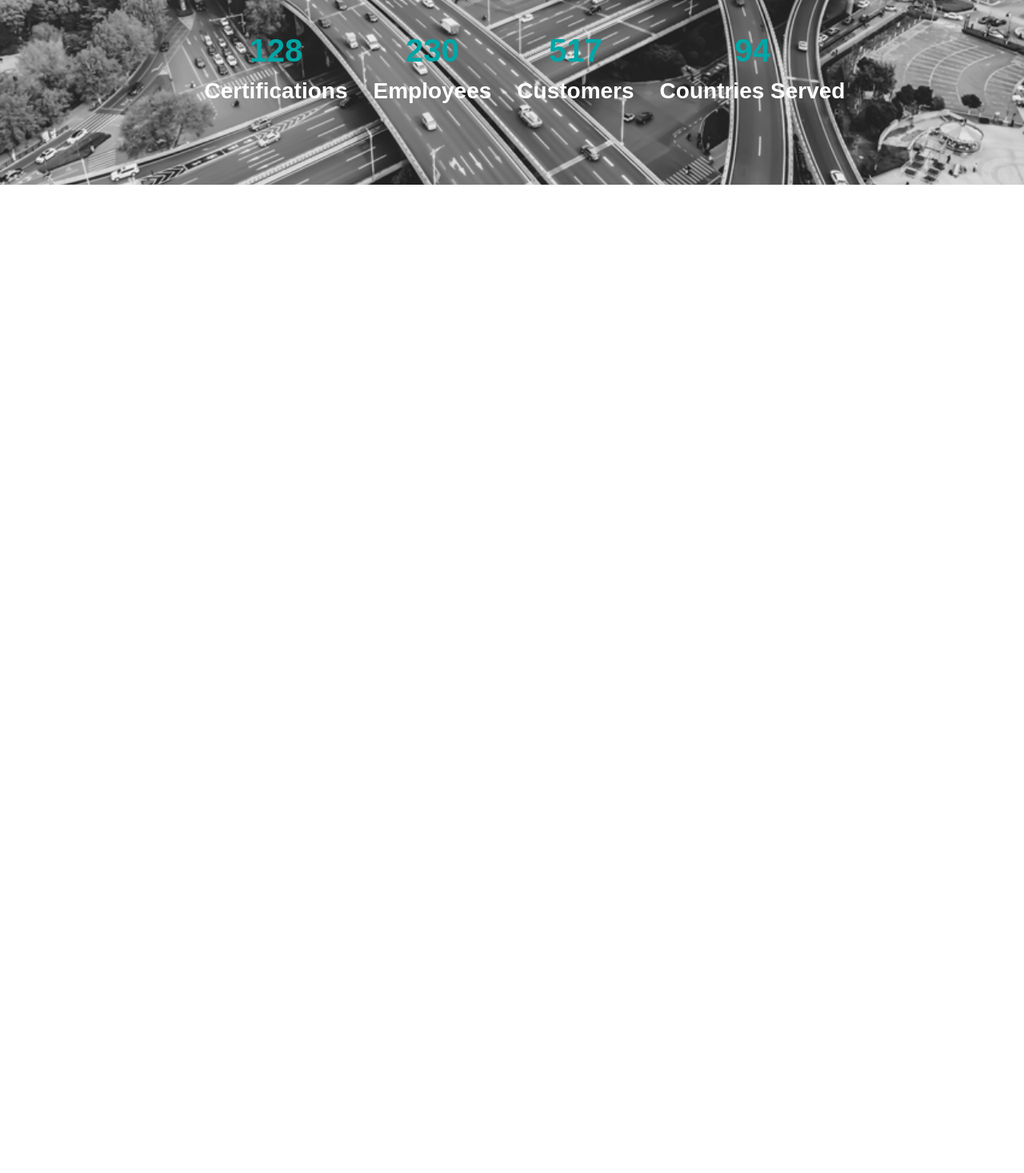
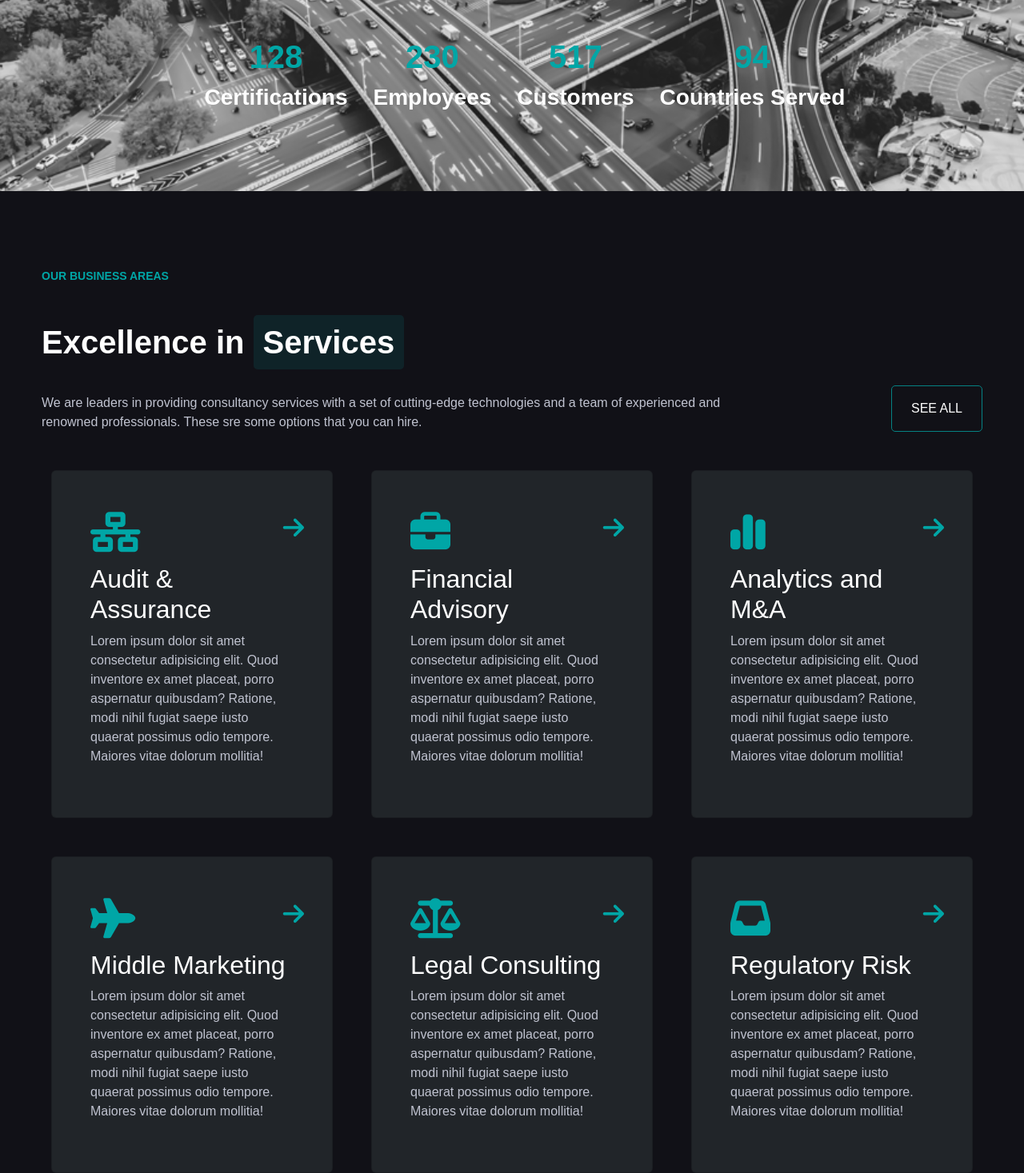
Before and after one commit to gianmarcocilia/proj-html-vuejs, a Vue app: page / in a window 1280 px wide. Shown: the part 2082-3549 px from the top of the page at 80% size. Before the commit the page ends 2313 px from the top, so only its background shows below. Built offline with nearby package versions, Linux system fonts and the light colour scheme.

Commit message:
add: section with video, counter and services

```diff
--- a/src/components/AppMain.vue
+++ b/src/components/AppMain.vue
@@ -1,4 +1,6 @@
 <script>
+import AppButton from './AppButton.vue';
+
 
 export default {
     data() {
@@ -20,10 +22,11 @@ export default {
                     num: 94,
                     thing: 'Countries Served'
                 },
-            ]
+            ],
+
         };
     },
-
+    components: { AppButton }
 }
 </script>
 
@@ -35,7 +38,9 @@ export default {
                 <div class="section-top text-center">
                     <p class="name">introduction video</p>
                     <h2>Advisory <span>Performance</span></h2>
-                    <p class="paragraph w-50">Financial executives need to review their strategies, operating models and capabilities so that their areas can generate sound information for better decision making.</p>
+                    <p class="paragraph w-50 m-auto pb-5">Financial executives need to review their strategies, operating
+                        models and
+                        capabilities so that their areas can generate sound information for better decision making.</p>
                 </div>
                 <img class="w-75 m-auto" src="../assets/img/video-1.jpg" alt="">
             </div>
@@ -47,11 +52,89 @@ export default {
                 <div class="section-top text-center text-white">
                     <p class="name">what are we doing</p>
                     <h2><span>Results</span> in Numbers</h2>
-                    <div class="section-bottom d-flex">
+                    <div class="section-bottom d-flex justify-content-center">
                         <ul class="m-0 fw-bolder" v-for="counter in counters">
                             <li class="fs-1">{{ counter.num }}</li>
                             <li class="fs-3">{{ counter.thing }}</li>
                         </ul>
+                    </div>
+                </div>
+            </div>
+        </section>
+
+        <!-- Section service -->
+        <section class="section-service">
+            <div class="container">
+                <div class="section-top text-white d-flex align-items-end justify-content-between">
+                    <div class="text w-75">
+                        <p class="name">our business areas</p>
+                        <h2>Excellence in <span>Services</span></h2>
+                        <p class="paragraph m-0">We are leaders in providing consultancy services with a set of cutting-edge
+                            technologies and a team of experienced and renowned professionals. These sre some options that
+                            you
+                            can hire.</p>
+                    </div>
+                    <AppButton text="see all" :isOutline="true" />
+                </div>
+                <div class="section-bottom pt-5">
+                    <div class="container">
+                        <div class="row g-5">
+                            <div class="col-4">
+                                <div class="card bg-dark text-white p-5">
+                                    <h3><i class="fa-solid fa-network-wired"></i></h3>
+                                    <h2>Audit & Assurance</h2>
+                                    <p>Lorem ipsum dolor sit amet consectetur adipisicing elit. Quod inventore ex amet
+                                        placeat, porro aspernatur quibusdam? Ratione, modi nihil fugiat saepe iusto quaerat
+                                        possimus odio tempore. Maiores vitae dolorum mollitia!</p>
+                                </div>
+                            </div>
+                            <div class="col-4">
+                                <div class="card bg-dark text-white p-5">
+                                    <h3><i class="fa-solid fa-briefcase"></i></h3>
+                                    <h2>Financial Advisory</h2>
+                                    <p>Lorem ipsum dolor sit amet consectetur adipisicing elit. Quod inventore ex amet
+                                        placeat, porro aspernatur quibusdam? Ratione, modi nihil fugiat saepe iusto quaerat
+                                        possimus odio tempore. Maiores vitae dolorum mollitia!</p>
+                                </div>
+                            </div>
+                            <div class="col-4">
+                                <div class="card bg-dark text-white p-5">
+                                    <h3><i class="fa-solid fa-chart-simple"></i></h3>
+                                    <h2>Analytics and M&A</h2>
+                                    <p>Lorem ipsum dolor sit amet consectetur adipisicing elit. Quod inventore ex amet
+                                        placeat, porro aspernatur quibusdam? Ratione, modi nihil fugiat saepe iusto quaerat
+                                        possimus odio tempore. Maiores vitae dolorum mollitia!</p>
+                                </div>
+                            </div>
+                            <div class="col-4">
+                                <div class="card bg-dark text-white p-5">
+                                    <h3><i class="fa-solid fa-plane"></i></h3>
+                                    <h2>Middle Marketing</h2>
+                                    <p>Lorem ipsum dolor sit amet consectetur adipisicing elit. Quod inventore ex amet
+                                        placeat, porro aspernatur quibusdam? Ratione, modi nihil fugiat saepe iusto quaerat
+                                        possimus odio tempore. Maiores vitae dolorum mollitia!</p>
+                                </div>
+                            </div>
+                            <div class="col-4">
+                                <div class="card bg-dark text-white p-5">
+                                    <h3><i class="fa-solid fa-scale-balanced"></i></h3>
+                                    <h2>Legal Consulting</h2>
+                                    <p>Lorem ipsum dolor sit amet consectetur adipisicing elit. Quod inventore ex amet
+                                        placeat, porro aspernatur quibusdam? Ratione, modi nihil fugiat saepe iusto quaerat
+                                        possimus odio tempore. Maiores vitae dolorum mollitia!</p>
+                                </div>
+                            </div>
+                            <div class="col-4">
+                                <div class="card bg-dark text-white p-5">
+                                    <h3><i class="fa-solid fa-inbox"></i></h3>
+                                    <h2>Regulatory Risk</h2>
+                                    <p>Lorem ipsum dolor sit amet consectetur adipisicing elit. Quod inventore ex amet
+                                        placeat, porro aspernatur quibusdam? Ratione, modi nihil fugiat saepe iusto quaerat
+                                        possimus odio tempore. Maiores vitae dolorum mollitia!</p>
+                                </div>
+                            </div>
+
+                        </div>
                     </div>
                 </div>
             </div>
@@ -66,6 +149,7 @@ export default {
 .section-video {
     h2 {
         color: $primary_text_color;
+
         span {
             color: $secondary_text_color;
         }
@@ -74,16 +158,49 @@ export default {
 
 .section-counter {
     background-image:
-    linear-gradient(black, rgb(0, 0, 0)),
-    url('../assets/img/bg-route.png');
+        linear-gradient(black, rgb(0, 0, 0)),
+        url('../assets/img/bg-route.png');
     background-repeat: no-repeat;
     background-size: cover;
     background-blend-mode: saturation;
+
     .section-bottom {
         padding-top: 3rem;
+
         li:first-child {
             color: $secondary_text_color;
         }
+    }
+}
+
+.section-service {
+    background-color: $main_bg_color;
+    text-align: left;
+
+    .section-bottom {
+        h3 {
+            color: $secondary_text_color;
+            font-size: 50px;
+        }
+
+        p {
+            color: $info_color;
+        }
+
+        .card {
+            position: relative;
+
+            &::after {
+                font-family: "Font Awesome 5 Free";
+                font-weight: 900;
+                content: '\f061';
+                position: absolute;
+                right: 10%;
+                font-size: 30px;
+                color: $secondary_text_color;
+            }
+        }
+
     }
 }
 
@@ -91,20 +208,19 @@ section {
     padding: 6rem 0;
 
     .section-top {
-        @include flex(column, center, center);
-        gap: 2rem;
-        text-align: inherit;
 
         .name {
             color: $secondary_text_color;
             text-transform: uppercase;
             font-size: 14px;
             font-weight: 700;
+            padding-bottom: 2rem;
         }
 
         h2 {
             font-size: 40px;
             font-weight: 900;
+            padding-bottom: 2rem;
 
             span {
                 padding: .3em;
@@ -115,7 +231,6 @@ section {
 
         .paragraph {
             color: $info_color;
-            margin-bottom: 2.5rem;
         }
     }
 
@@ -123,4 +238,5 @@ section {
         border-radius: 5px;
         display: block;
     }
-}</style>
+}
+</style>
```
